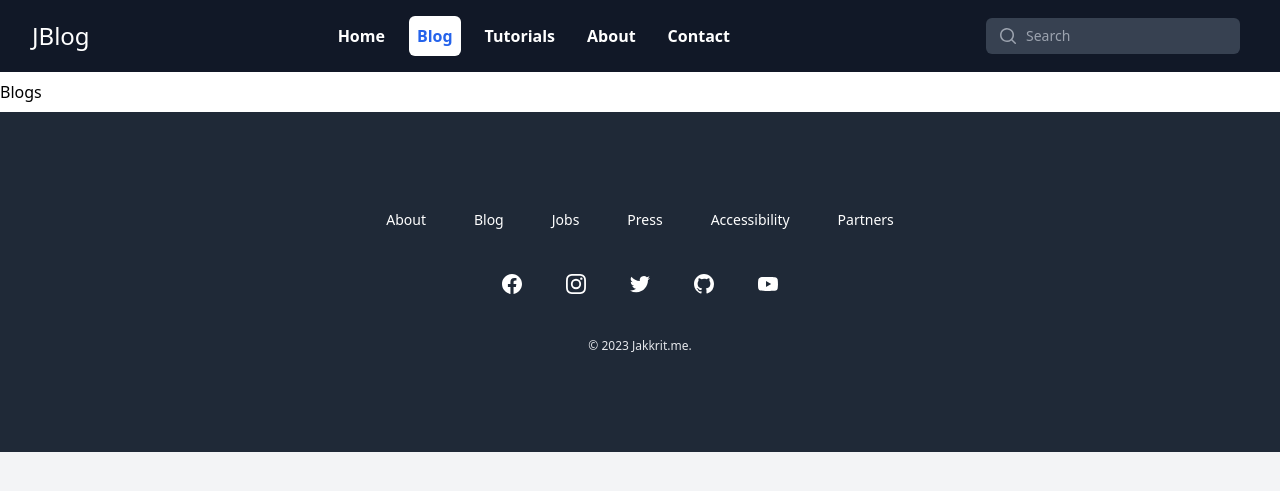
After one commit to jakkrit-puts/web-blog-django, a Django app: page /blog in a window 1280 px wide. The commit adds this page. Shown: the top 491 px of the page. Run offline with Django 4.2, Linux system fonts and the light colour scheme; style sheets or scripts are compiled from the project's sources; some libraries are stand-ins or nearby versions.

Commit message:
add: page blog

```diff
--- a/blog/urls.py
+++ b/blog/urls.py
@@ -6,5 +6,6 @@ urlpatterns = [
     path('about-me', views.about, name="about-me"),
     path('contact', views.contact, name="contact"),
     path('tutorial', views.tutorial, name="tutorial"),
+    path('blog', views.blog, name="blog"),
     path('blog/slug/<str:slug>', views.detail, name='detail'),
 ]
--- a/blog/views.py
+++ b/blog/views.py
@@ -24,3 +24,6 @@ def contact(request):
 
 def tutorial(request):
     return render(request, 'tutorial.html')
+
+def blog(request):
+    return render(request, 'blog.html')
--- /dev/null
+++ b/templates/blog.html
@@ -0,0 +1,9 @@
+{% extends "_base.html" %}
+
+{% block content %}
+<div>
+        <div>
+                <h1>Blogs</h1>
+        </div>
+</div>
+{% endblock content %}
--- a/templates/index.html
+++ b/templates/index.html
@@ -13,7 +13,7 @@
           <div class="bg-white rounded-lg border shadow-md max-w-xs md:max-w-none overflow-hidden">
             <img class="h-56 lg:h-60 w-full object-cover" src="{{ item.photo.url }}" alt="" />
             <div class="p-3">
-                <span class="text-sm text-primary">{{ item.date }}</span>
+                <span class="text-sm text-primary">{{ item.date | date:'M. d,Y' }}</span>
                 <h3 class="font-semibold text-xl text-gray-700 my-2">
                   {{ item.title }}
                 </h3>
```
